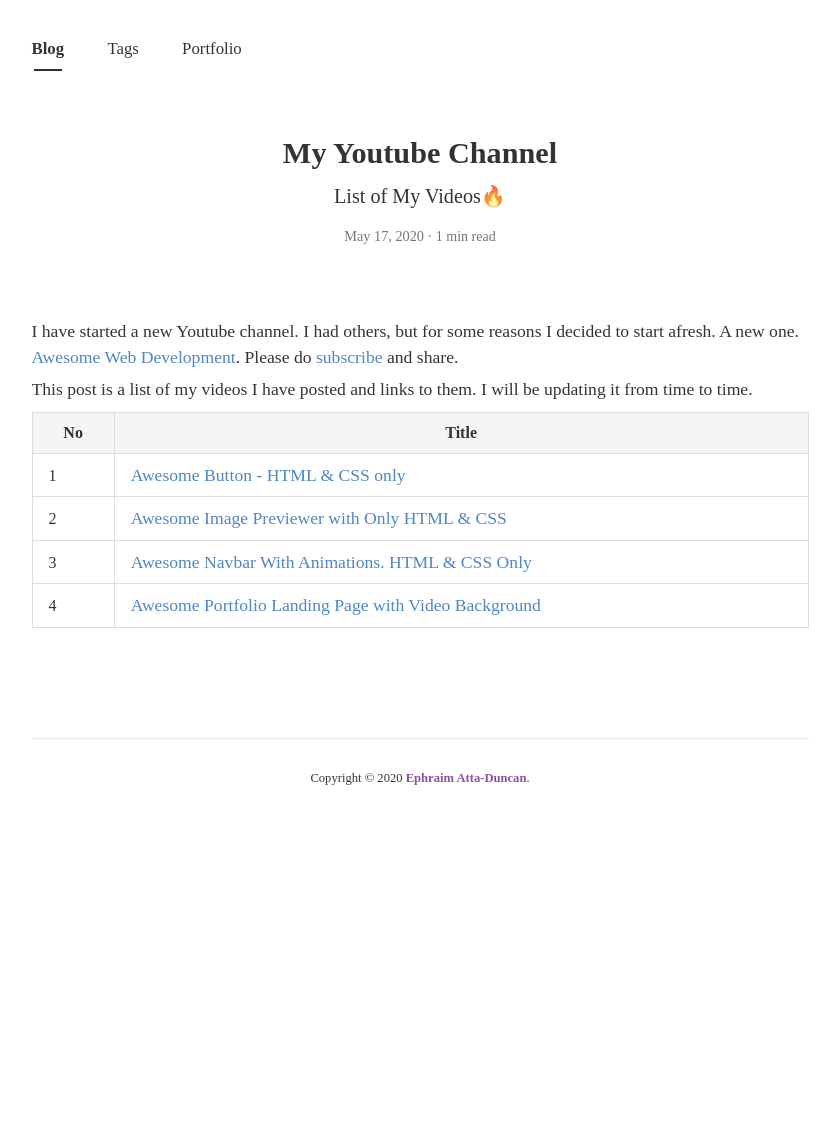
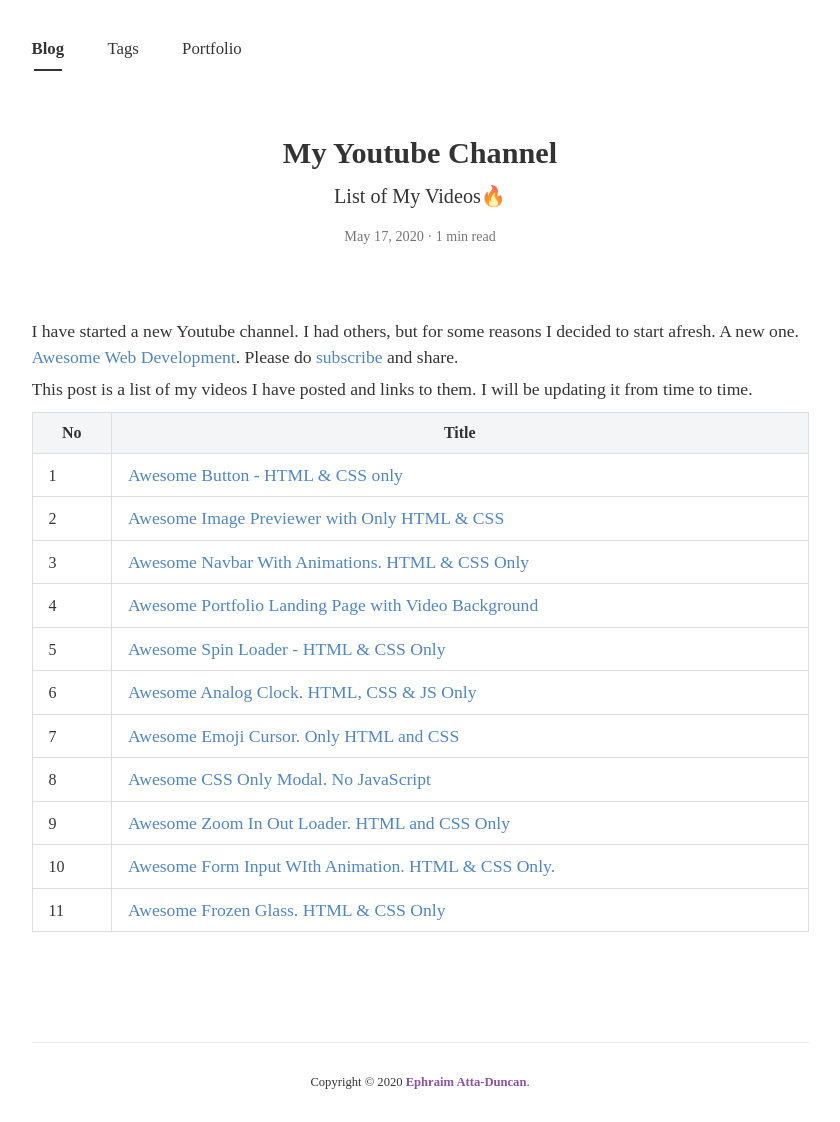
Before and after one commit to ephraimduncan/dephraiim.github.io, a Jekyll site: the page built from _posts/2020-05-17-my-youtube-channel.md, in a window 1280 px wide. Shown: the whole page, without its empty margins (220-1060 px from the left). Built offline with Jekyll 4.4.1, drawn with Linux system fonts in a browser that asks for light colours; nearby versions of some CDN libraries; some web fonts are replaced; before the commit the page ends 900 px from its top, so only the background shows below that.

Commit message:
Added more youtube links

```diff
--- a/_posts/2020-05-17-my-youtube-channel.md
+++ b/_posts/2020-05-17-my-youtube-channel.md
@@ -11,9 +11,16 @@ I have started a new Youtube channel. I had others, but for some reasons I decid
 
 This post is a list of my videos I have posted and links to them. I will be updating it from time to time.
 
-| No  | Title                                                                                |
-| --- | ------------------------------------------------------------------------------------ |
-| 1   | [Awesome Button - HTML & CSS only](https://youtu.be/vE809AUU9zU)                     |
-| 2   | [Awesome Image Previewer with Only HTML & CSS](https://youtu.be/r5b5w9uGad0)         |
-| 3   | [Awesome Navbar With Animations. HTML & CSS Only](https://youtu.be/SxBp5DOJMGc)      |
-| 4   | [Awesome Portfolio Landing Page with Video Background](https://youtu.be/Ax_NX1w00AQ) |
+| No  | Title                                                                                              |
+| --- | -------------------------------------------------------------------------------------------------- |
+| 1   | [Awesome Button - HTML & CSS only](https://youtu.be/vE809AUU9zU)                                   |
+| 2   | [Awesome Image Previewer with Only HTML & CSS](https://youtu.be/r5b5w9uGad0)                       |
+| 3   | [Awesome Navbar With Animations. HTML & CSS Only](https://youtu.be/SxBp5DOJMGc)                    |
+| 4   | [Awesome Portfolio Landing Page with Video Background](https://youtu.be/Ax_NX1w00AQ)               |
+| 5   | [Awesome Spin Loader - HTML & CSS Only](https://www.youtube.com/watch?v=a_kzgt1APtE)               |
+| 6   | [Awesome Analog Clock. HTML, CSS & JS Only ](https://www.youtube.com/watch?v=FJp9XulUKv4)          |
+| 7   | [Awesome Emoji Cursor. Only HTML and CSS](https://www.youtube.com/watch?v=ANkVAvvBHLU)             |
+| 8   | [Awesome CSS Only Modal. No JavaScript](https://youtube.com/watch?v=BsB_PrAmpkw)                   |
+| 9   | [Awesome Zoom In Out Loader. HTML and CSS Only](https://www.youtube.com/watch?v=rCA-IGKOw2M)       |
+| 10  | [Awesome Form Input WIth Animation. HTML & CSS Only.](https://www.youtube.com/watch?v=5Bat7ZbmJQQ) |
+| 11  | [Awesome Frozen Glass. HTML & CSS Only](https://www.youtube.com/watch?v=Ccag8F6neGs)               |
```
